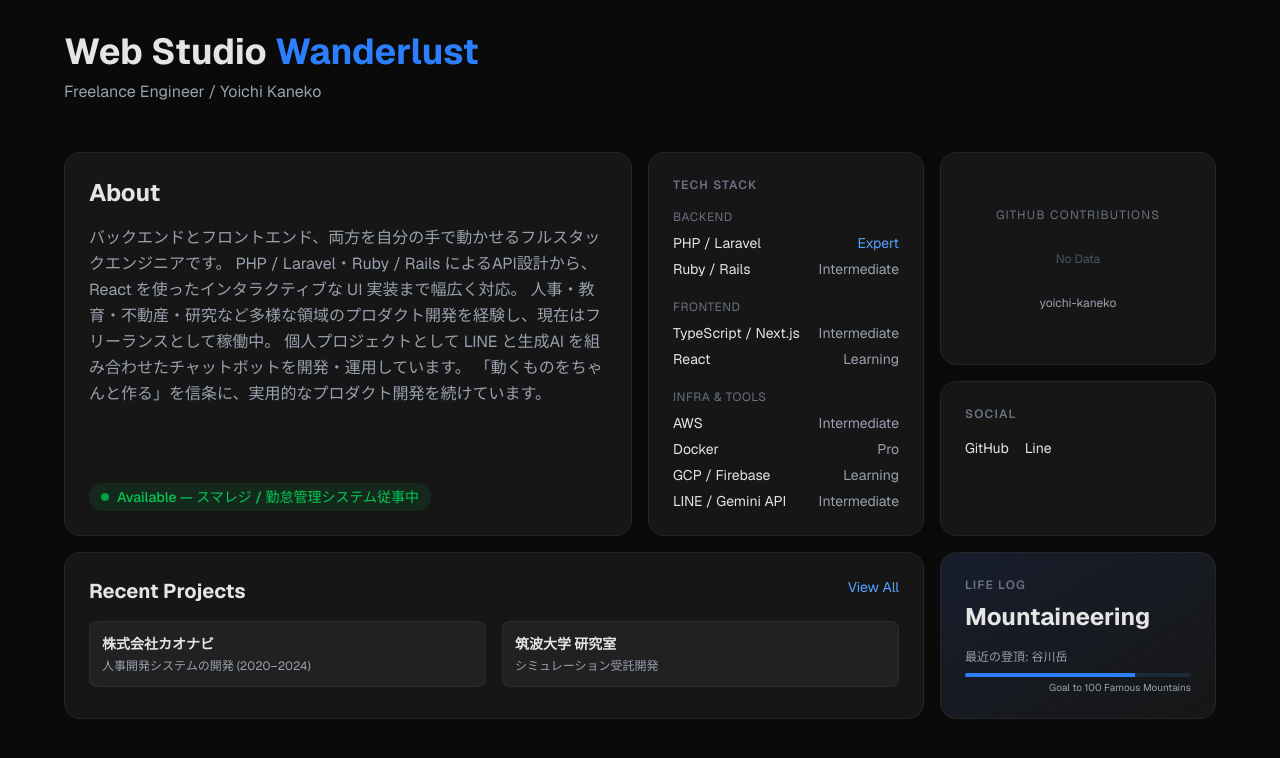
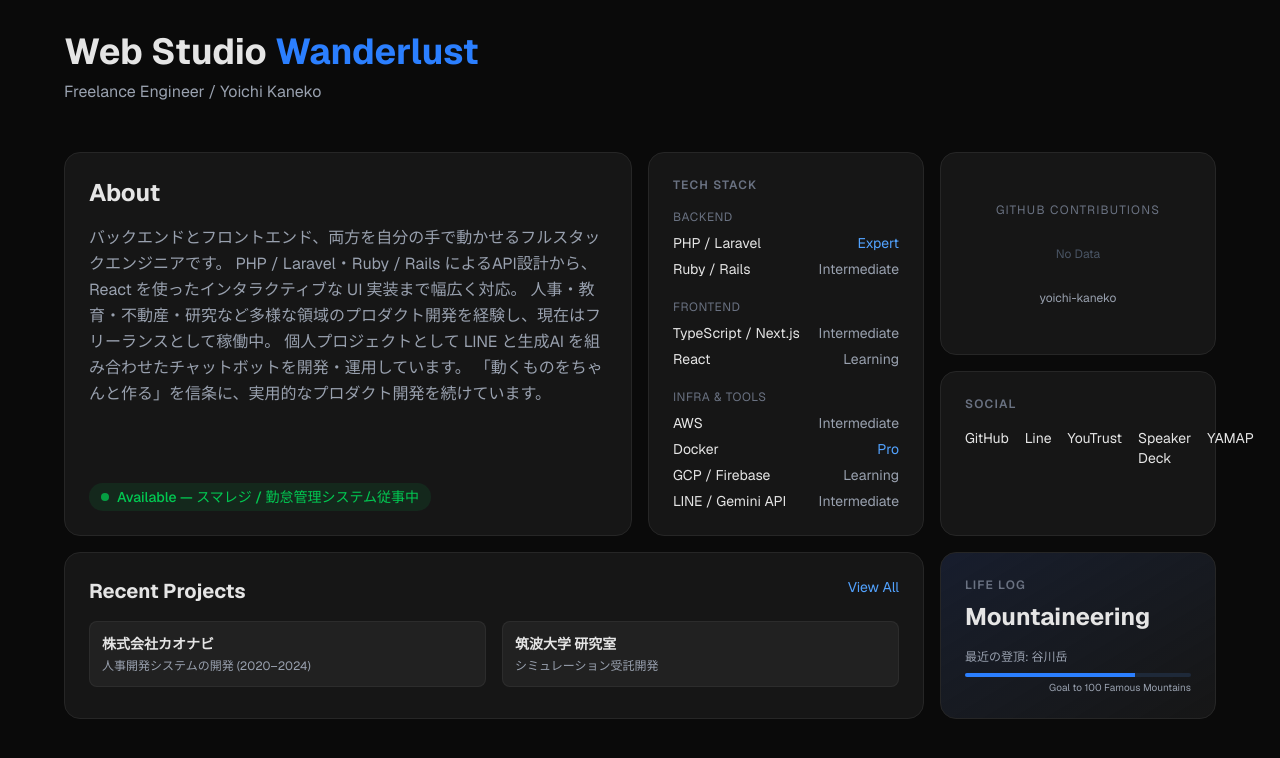
Before and after one commit to yoichi-kaneko/portfolio_2nd, a Next.js app: page / in a window 1280 px wide. Shown: the top 758 px of the page. Built offline with nearby package versions, Linux system fonts and the light colour scheme; no server answers.

Commit message:
動的なデータをjsonで管理するよう対応中

```diff
--- /dev/null
+++ b/data/skills.json
@@ -0,0 +1,27 @@
+{
+  "categories": [
+    {
+      "name": "Backend",
+      "skills": [
+        { "name": "PHP / Laravel", "level": "Expert" },
+        { "name": "Ruby / Rails", "level": "Intermediate" }
+      ]
+    },
+    {
+      "name": "Frontend",
+      "skills": [
+        { "name": "TypeScript / Next.js", "level": "Intermediate" },
+        { "name": "React", "level": "Learning" }
+      ]
+    },
+    {
+      "name": "Infra & Tools",
+      "skills": [
+        { "name": "AWS", "level": "Intermediate" },
+        { "name": "Docker", "level": "Pro" },
+        { "name": "GCP / Firebase", "level": "Learning" },
+        { "name": "LINE / Gemini API", "level": "Intermediate" }
+      ]
+    }
+  ]
+}
--- /dev/null
+++ b/data/social.json
@@ -0,0 +1,9 @@
+{
+  "links": [
+    { "label": "GitHub", "url": "https://github.com/yoichi-kaneko" },
+    { "label": "Line", "url": "https://line.me/ti/p/T9TnFitaez" },
+    { "label": "YouTrust", "url": "https://youtrust.jp/users/yoichi_kaneko" },
+    { "label": "Speaker Deck", "url": "https://speakerdeck.com/yoichikaneko" },
+    { "label": "YAMAP", "url": "https://yamap.com/users/1027860" }
+  ]
+}
--- a/src/components/cards/SocialCard.tsx
+++ b/src/components/cards/SocialCard.tsx
@@ -1,17 +1,22 @@
+import social from "../../../data/social.json";
+
 export function SocialCard() {
   return (
     <>
       <h3 className="text-xs font-semibold text-gray-500 mb-4 uppercase tracking-widest">
         Social
       </h3>
-      {/* Phase 3 でリンク先を埋める */}
       <div className="flex gap-4 text-sm">
-        <a href="#" className="hover:text-blue-400 transition-colors">
-          GitHub
-        </a>
-        <a href="#" className="hover:text-blue-400 transition-colors">
-          Line
-        </a>
+        {social.links.map((link) => (
+          <a
+            key={link.label}
+            href={link.url}
+            target="_blank"
+            className="hover:text-blue-400 transition-colors"
+          >
+            {link.label}
+          </a>
+        ))}
       </div>
     </>
   );
--- a/src/components/cards/TechStackCard.tsx
+++ b/src/components/cards/TechStackCard.tsx
@@ -1,3 +1,12 @@
+import skills from "../../../data/skills.json";
+
+const levelColorMap: Record<string, string> = {
+  Expert: "text-blue-400",
+  Pro: "text-blue-400",
+  Intermediate: "text-gray-400",
+  Learning: "text-gray-400",
+};
+
 export function TechStackCard() {
   return (
     <>
@@ -5,55 +14,23 @@ export function TechStackCard() {
         Tech Stack
       </h3>
       <div className="space-y-5 text-sm">
-        <div>
-          <p className="text-xs text-gray-500 mb-2 uppercase tracking-wider">Backend</p>
-          <div className="space-y-1.5">
-            <div className="flex justify-between">
-              <span>PHP / Laravel</span>
-              <span className="text-blue-400">Expert</span>
-            </div>
-            <div className="flex justify-between">
-              <span>Ruby / Rails</span>
-              <span className="text-gray-400">Intermediate</span>
+        {skills.categories.map((category) => (
+          <div key={category.name}>
+            <p className="text-xs text-gray-500 mb-2 uppercase tracking-wider">
+              {category.name}
+            </p>
+            <div className="space-y-1.5">
+              {category.skills.map((skill) => (
+                <div key={skill.name} className="flex justify-between">
+                  <span>{skill.name}</span>
+                  <span className={levelColorMap[skill.level] ?? "text-gray-400"}>
+                    {skill.level}
+                  </span>
+                </div>
+              ))}
             </div>
           </div>
-        </div>
-
-        <div>
-          <p className="text-xs text-gray-500 mb-2 uppercase tracking-wider">Frontend</p>
-          <div className="space-y-1.5">
-            <div className="flex justify-between">
-              <span>TypeScript / Next.js</span>
-              <span className="text-gray-400">Intermediate</span>
-            </div>
-            <div className="flex justify-between">
-              <span>React</span>
-              <span className="text-gray-400">Learning</span>
-            </div>
-          </div>
-        </div>
-
-        <div>
-          <p className="text-xs text-gray-500 mb-2 uppercase tracking-wider">Infra & Tools</p>
-          <div className="space-y-1.5">
-            <div className="flex justify-between">
-              <span>AWS</span>
-              <span className="text-gray-400">Intermediate</span>
-            </div>
-            <div className="flex justify-between">
-              <span>Docker</span>
-              <span className="text-gray-400">Pro</span>
-            </div>
-            <div className="flex justify-between">
-              <span>GCP / Firebase</span>
-              <span className="text-gray-400">Learning</span>
-            </div>
-            <div className="flex justify-between">
-              <span>LINE / Gemini API</span>
-              <span className="text-gray-400">Intermediate</span>
-            </div>
-          </div>
-        </div>
+        ))}
       </div>
     </>
   );
```
